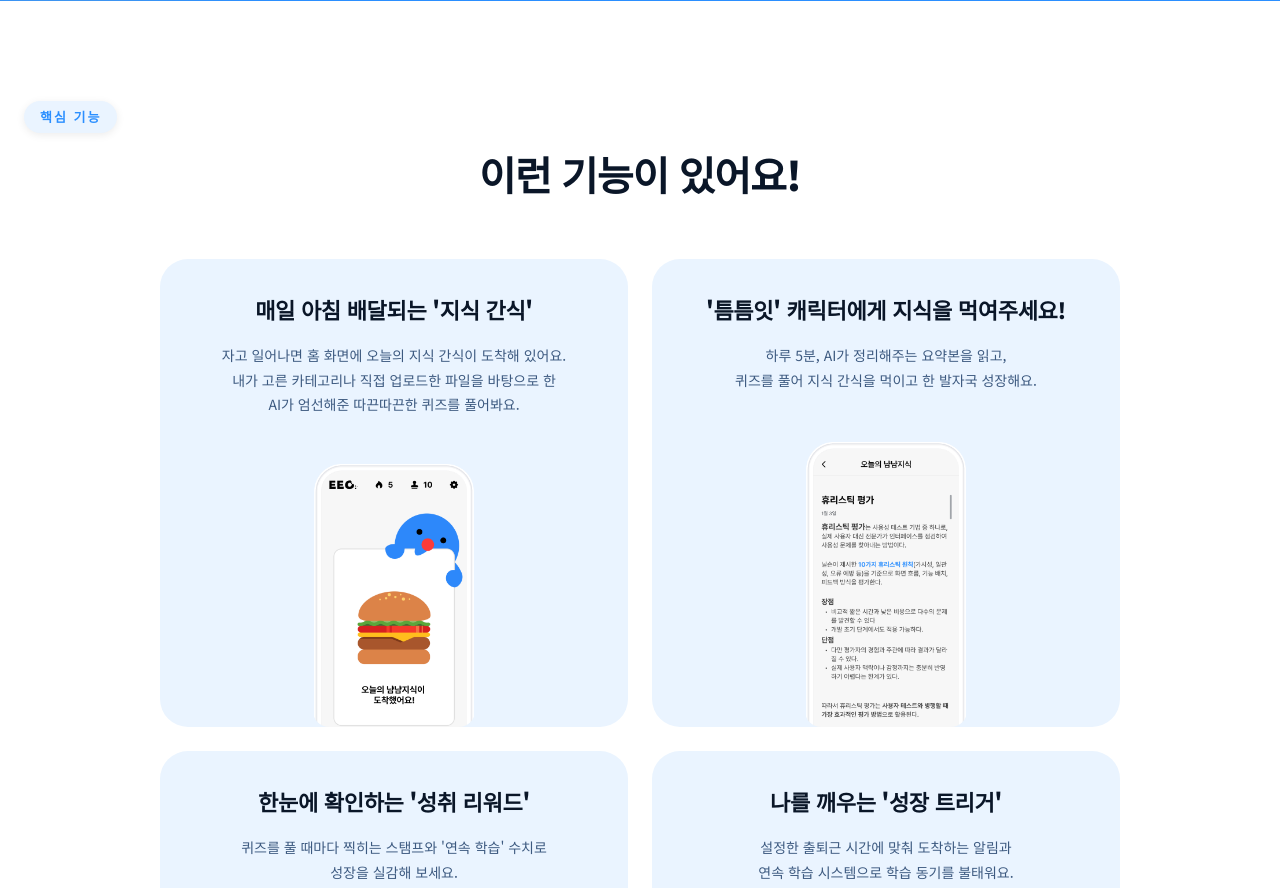
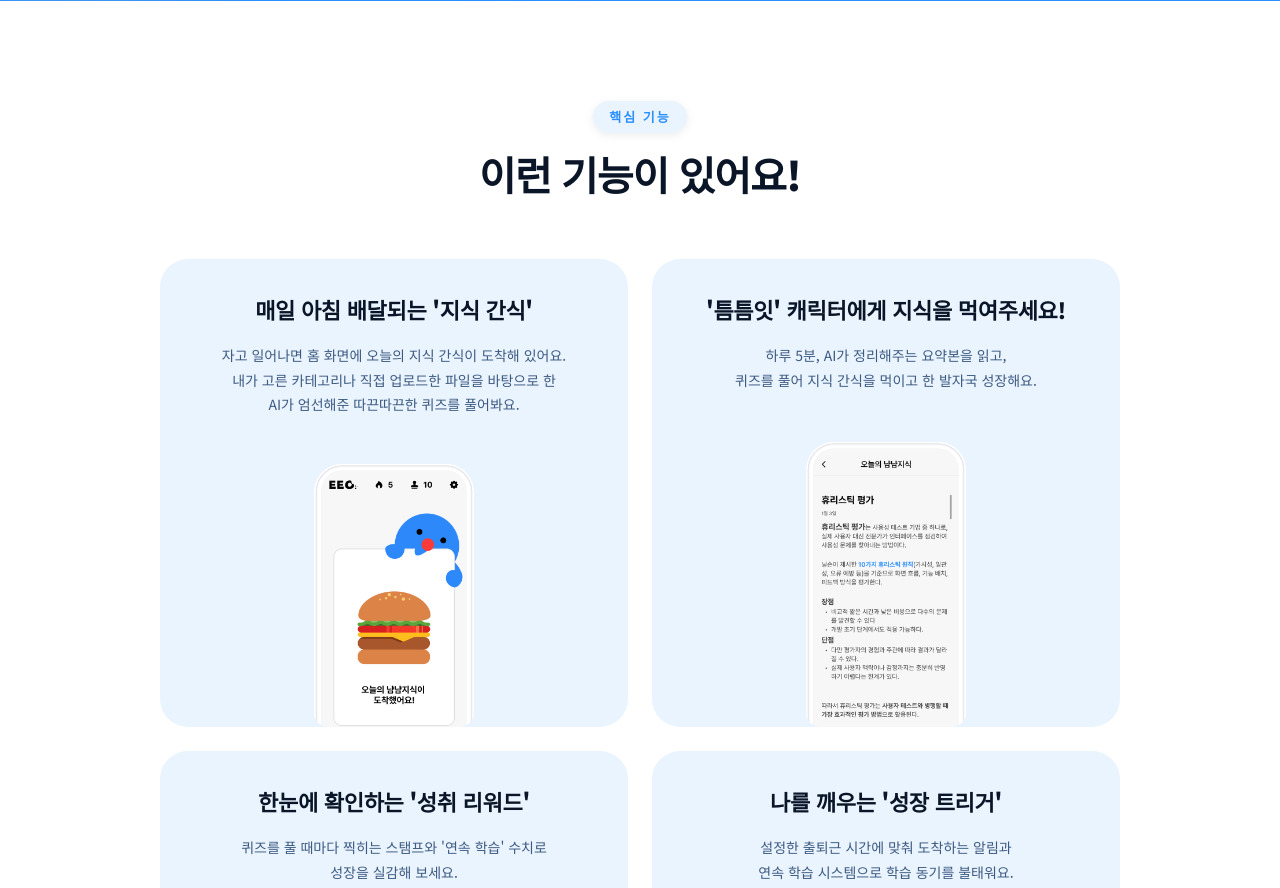
Before and after one commit to TeumTeumEat/TeumTeumEat-Lab, a Next.js app: page / in a window 1280 px wide. Shown: the part 1267-2155 px from the top of the page. Built offline with nearby package versions, Linux system fonts and the light colour scheme; a web font is replaced by a local one.

Commit message:
fix: 핵심기능 pill 레이블 가운데 정렬 수정

```diff
--- a/app/globals.css
+++ b/app/globals.css
@@ -504,7 +504,7 @@ nav {
   color: #2b8fff;
 }
 .section-label.pill {
-  width: fit-content; margin: 0 auto 16px;
+  display: block; width: fit-content; margin: 0 auto 16px;
   background: #EAF4FF; border-radius: 100px; padding: 6px 16px;
 }
 .section-title {
```
